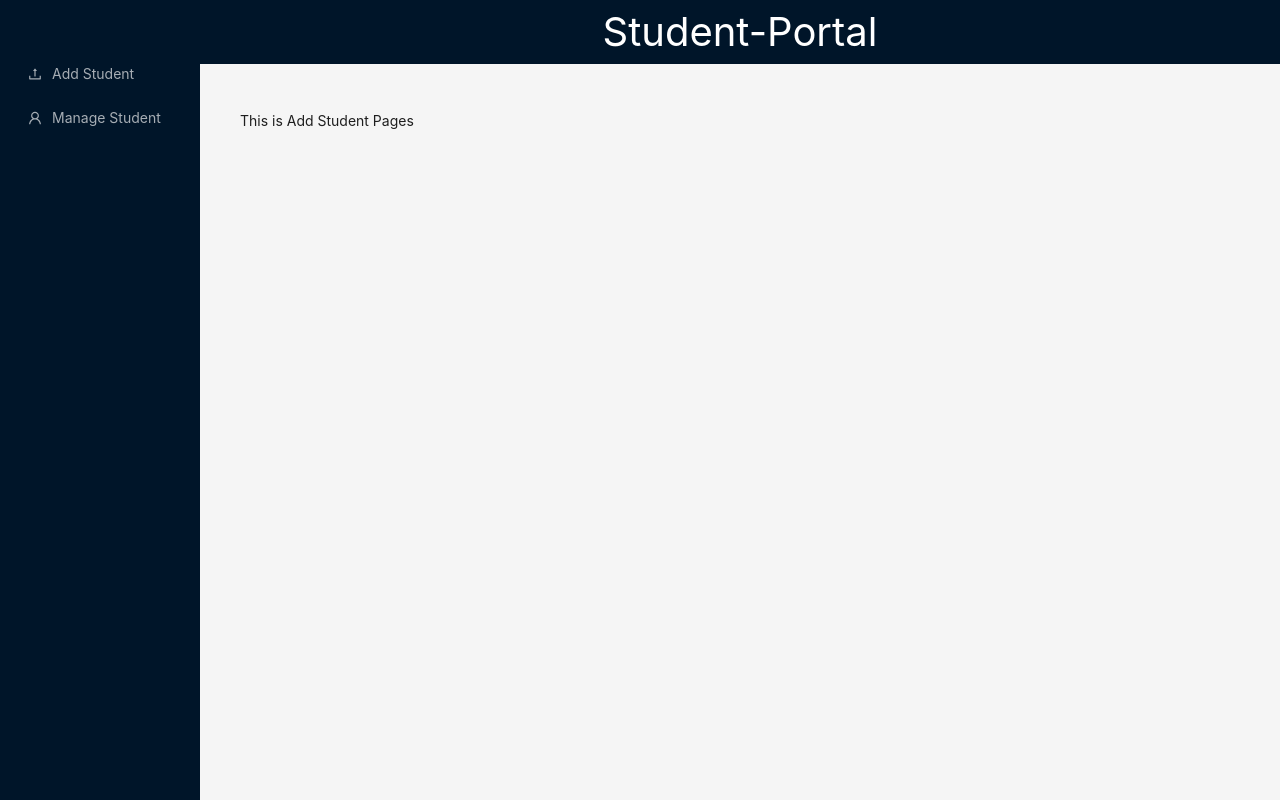
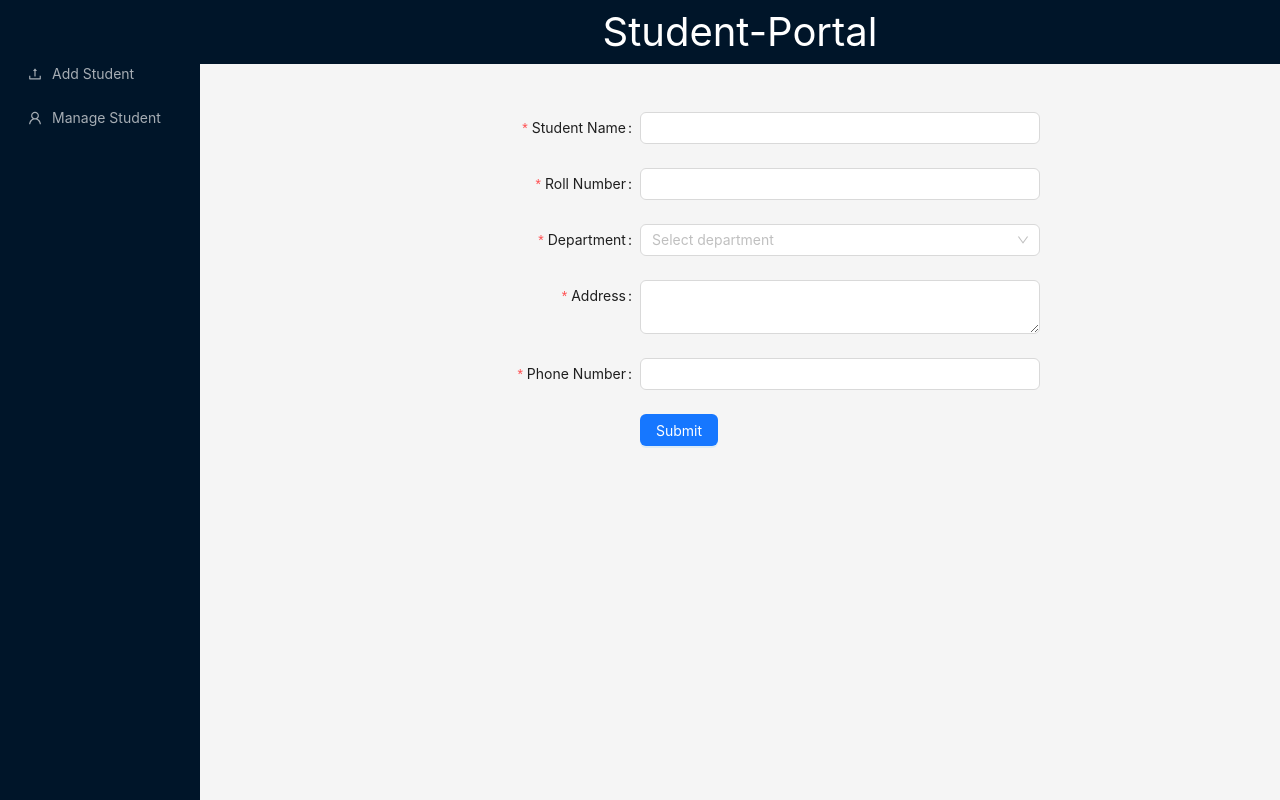
Before and after one commit to raihanuldev/Students-Portal, a React (Vite) app: page /add-student in a window 1280 px wide. Built offline with nearby package versions, Linux system fonts and the light colour scheme.

Commit message:
addStudentForm added

```diff
--- a/package.json
+++ b/package.json
@@ -14,6 +14,7 @@
     "antd": "^5.20.1",
     "react": "^18.3.1",
     "react-dom": "^18.3.1",
+    "react-hook-form": "^7.52.2",
     "react-redux": "^9.1.2",
     "react-router-dom": "^6.26.1"
   },
--- a/src/pages/AddStudent.tsx
+++ b/src/pages/AddStudent.tsx
@@ -1,10 +1,102 @@
+import React from "react";
+import { Button, Form, Input, InputNumber, Select } from "antd";
 
-const AddStudent = () => {
-    return (
-        <div>
-            This is Add Student Pages
-        </div>
-    );
+const { Option } = Select;
+
+const formItemLayout = {
+  labelCol: {
+    xs: { span: 24 },
+    sm: { span: 8 },
+  },
+  wrapperCol: {
+    xs: { span: 24 },
+    sm: { span: 16 },
+  },
+};
+
+const tailFormItemLayout = {
+  wrapperCol: {
+    xs: {
+      span: 24,
+      offset: 0,
+    },
+    sm: {
+      span: 16,
+      offset: 8,
+    },
+  },
+};
+
+const AddStudent: React.FC = () => {
+  const [form] = Form.useForm();
+
+  const onFinish = (values: any) => {
+    console.log("Received values of form: ", values);
+
+  };
+
+  return (
+    <Form
+      {...formItemLayout}
+      form={form}
+      name="addStudent"
+      onFinish={onFinish}
+      scrollToFirstError
+      style={{ maxWidth: "600px", margin: "auto" }}
+    >
+      <Form.Item
+        name="studentName"
+        label="Student Name"
+        rules={[{ required: true, message: "Please input the student name!" }]}
+      >
+        <Input />
+      </Form.Item>
+
+      <Form.Item
+        name="roll"
+        label="Roll Number"
+        rules={[{ required: true, message: "Please input the roll number!" }]}
+      >
+        <InputNumber style={{ width: "100%" }} />
+      </Form.Item>
+
+      <Form.Item
+        name="department"
+        label="Department"
+        rules={[{ required: true, message: "Please select the department!" }]}
+      >
+        <Select placeholder="Select department">
+          <Option value="Computer">Computer</Option>
+          <Option value="Mechanical">Mechanical</Option>
+          <Option value="Electrical">Electrical</Option>
+          <Option value="Civil-Wood">Civil-Wood</Option>
+          <Option value="Automobile">Automobile</Option>
+        </Select>
+      </Form.Item>
+
+      <Form.Item
+        name="address"
+        label="Address"
+        rules={[{ required: true, message: "Please input the address!" }]}
+      >
+        <Input.TextArea />
+      </Form.Item>
+
+      <Form.Item
+        name="phone"
+        label="Phone Number"
+        rules={[{ required: true, message: "Please input the phone number!" }]}
+      >
+        <Input style={{ width: "100%" }} />
+      </Form.Item>
+
+      <Form.Item {...tailFormItemLayout}>
+        <Button type="primary" htmlType="submit">
+          Submit
+        </Button>
+      </Form.Item>
+    </Form>
+  );
 };
 
 export default AddStudent;
```
Also changed, not shown: 1 other file (tests, documents, lock files or other folders).
